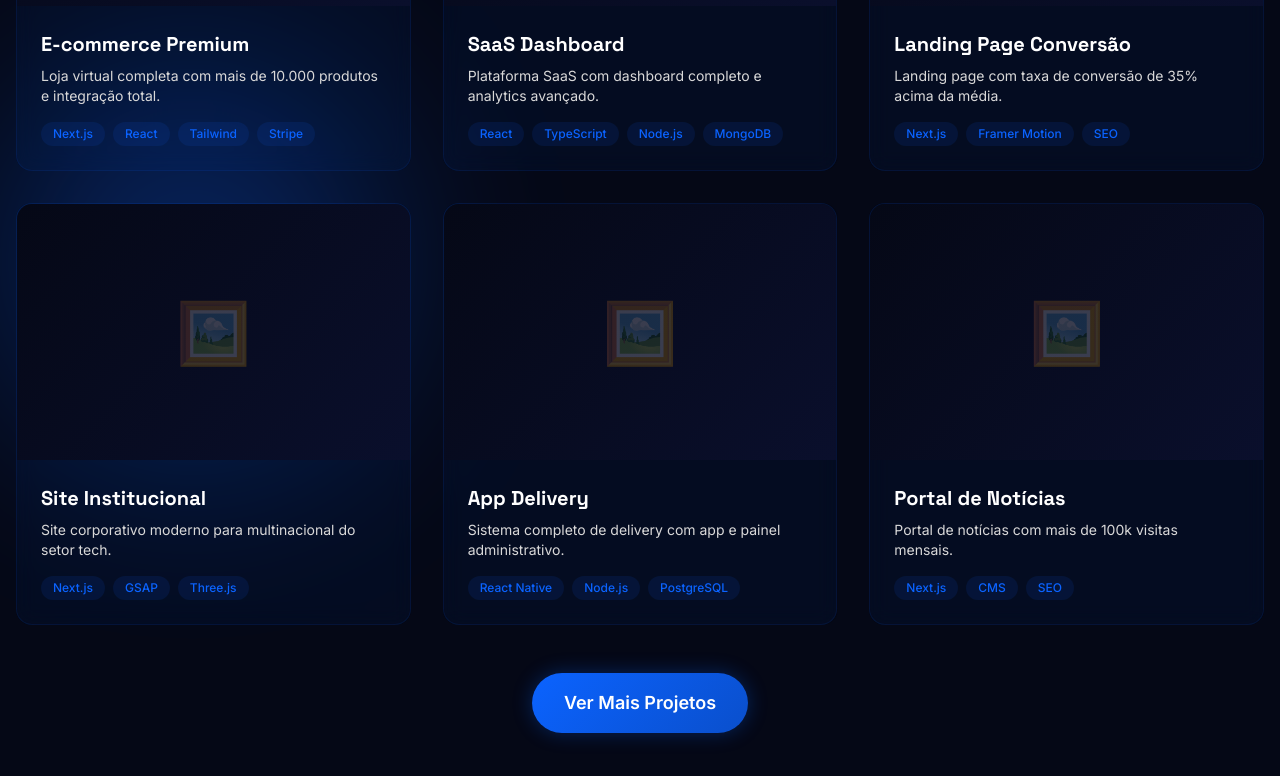
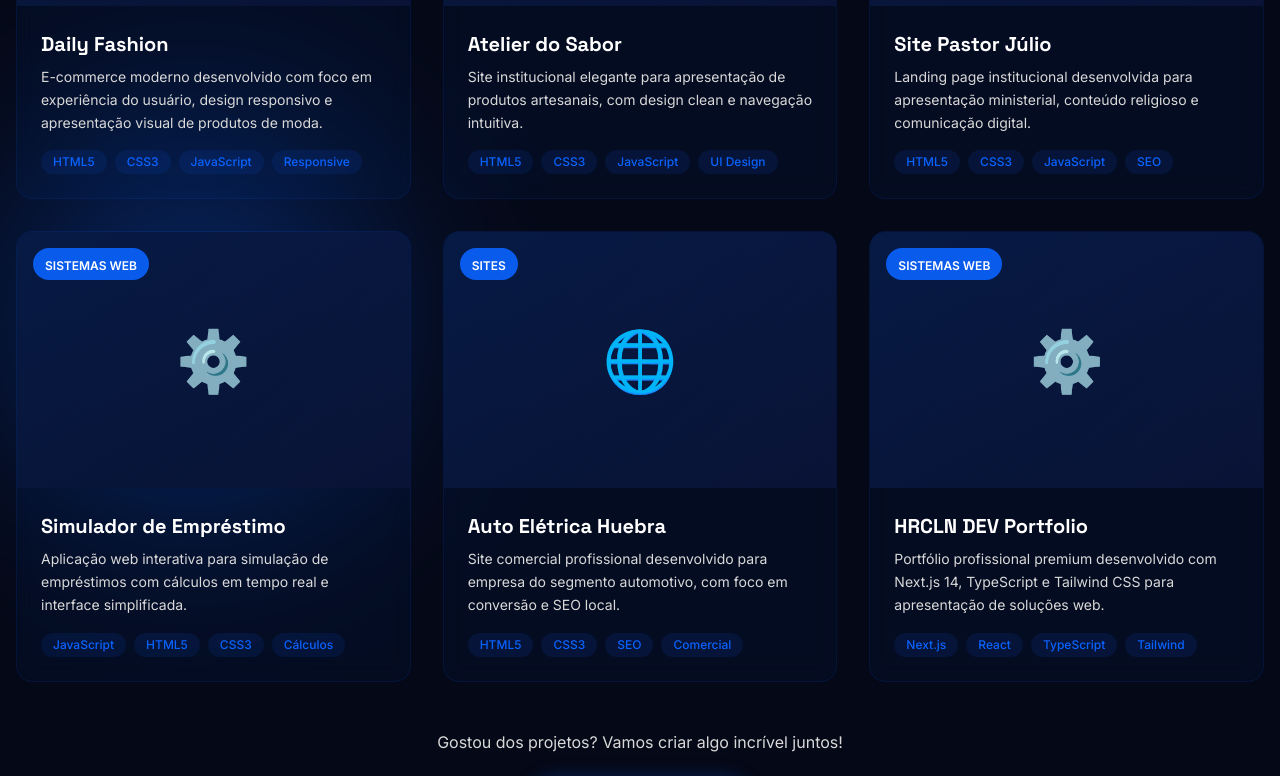
Before and after one commit to hrcln1974/SiteHRCLNDEV, a Next.js app: page / in a window 1280 px wide. Shown: the part 5680-6456 px from the top of the page. Built offline with nearby package versions, Linux system fonts and the light colour scheme; no server answers.

Commit message:
feat: atualiza portfolio com projetos reais HRCLN DEV

```diff
--- a/src/components/Portfolio.tsx
+++ b/src/components/Portfolio.tsx
@@ -3,6 +3,7 @@
 import { motion } from 'framer-motion'
 import { useInView } from 'react-intersection-observer'
 import { HiExternalLink } from 'react-icons/hi'
+import { FaGithub } from 'react-icons/fa'
 import { useState } from 'react'
 
 const Portfolio = () => {
@@ -16,57 +17,69 @@ const Portfolio = () => {
   const projects = [
     {
       id: 1,
-      title: 'E-commerce Premium',
+      title: 'Daily Fashion',
       category: 'ecommerce',
-      description: 'Loja virtual completa com mais de 10.000 produtos e integração total.',
-      image: '/projects/project1.jpg',
-      tags: ['Next.js', 'React', 'Tailwind', 'Stripe'],
-      link: '#',
+      description:
+        'E-commerce moderno desenvolvido com foco em experiência do usuário, design responsivo e apresentação visual de produtos de moda.',
+      image: '/projects/daily-fashion.png',
+      tags: ['HTML5', 'CSS3', 'JavaScript', 'Responsive'],
+      link: 'https://hercullanohrcln.github.io/site-daily-fashion/',
+      github: 'https://github.com/Hercullanohrcln/site-daily-fashion',
     },
     {
       id: 2,
-      title: 'SaaS Dashboard',
-      category: 'sistema',
-      description: 'Plataforma SaaS com dashboard completo e analytics avançado.',
-      image: '/projects/project2.jpg',
-      tags: ['React', 'TypeScript', 'Node.js', 'MongoDB'],
-      link: '#',
+      title: 'Atelier do Sabor',
+      category: 'site',
+      description:
+        'Site institucional elegante para apresentação de produtos artesanais, com design clean e navegação intuitiva.',
+      image: '/projects/atelier-do-sabor.png',
+      tags: ['HTML5', 'CSS3', 'JavaScript', 'UI Design'],
+      link: 'https://hercullanohrcln.github.io/atelier-do-sabor/',
+      github: 'https://github.com/Hercullanohrcln/atelier-do-sabor',
     },
     {
       id: 3,
-      title: 'Landing Page Conversão',
+      title: 'Site Pastor Júlio',
       category: 'landing',
-      description: 'Landing page com taxa de conversão de 35% acima da média.',
-      image: '/projects/project3.jpg',
-      tags: ['Next.js', 'Framer Motion', 'SEO'],
-      link: '#',
+      description:
+        'Landing page institucional desenvolvida para apresentação ministerial, conteúdo religioso e comunicação digital.',
+      image: '/projects/pastor-julio.png',
+      tags: ['HTML5', 'CSS3', 'JavaScript', 'SEO'],
+      link: 'https://hercullanohrcln.github.io/site-pastor-julio/',
+      github: 'https://github.com/Hercullanohrcln/site-pastor-julio',
     },
     {
       id: 4,
-      title: 'Site Institucional',
-      category: 'site',
-      description: 'Site corporativo moderno para multinacional do setor tech.',
-      image: '/projects/project4.jpg',
-      tags: ['Next.js', 'GSAP', 'Three.js'],
-      link: '#',
+      title: 'Simulador de Empréstimo',
+      category: 'sistema',
+      description:
+        'Aplicação web interativa para simulação de empréstimos com cálculos em tempo real e interface simplificada.',
+      image: '/projects/emprestimo.png',
+      tags: ['JavaScript', 'HTML5', 'CSS3', 'Cálculos'],
+      link: 'https://hercullanohrcln.github.io/emprestimo/',
+      github: 'https://github.com/Hercullanohrcln/emprestimo',
     },
     {
       id: 5,
-      title: 'App Delivery',
-      category: 'sistema',
-      description: 'Sistema completo de delivery com app e painel administrativo.',
-      image: '/projects/project5.jpg',
-      tags: ['React Native', 'Node.js', 'PostgreSQL'],
-      link: '#',
+      title: 'Auto Elétrica Huebra',
+      category: 'site',
+      description:
+        'Site comercial profissional desenvolvido para empresa do segmento automotivo, com foco em conversão e SEO local.',
+      image: '/projects/huebra.png',
+      tags: ['HTML5', 'CSS3', 'SEO', 'Comercial'],
+      link: 'https://autoeletricahuebra.com',
+      github: null, // Projeto cliente real - sem GitHub público
     },
     {
       id: 6,
-      title: 'Portal de Notícias',
-      category: 'site',
-      description: 'Portal de notícias com mais de 100k visitas mensais.',
-      image: '/projects/project6.jpg',
-      tags: ['Next.js', 'CMS', 'SEO'],
-      link: '#',
+      title: 'HRCLN DEV Portfolio',
+      category: 'sistema',
+      description:
+        'Portfólio profissional premium desenvolvido com Next.js 14, TypeScript e Tailwind CSS para apresentação de soluções web.',
+      image: '/projects/hrcln-dev.png',
+      tags: ['Next.js', 'React', 'TypeScript', 'Tailwind'],
+      link: 'https://hrclndev.vercel.app',
+      github: 'https://github.com/Hercullanohrcln',
     },
   ]
 
@@ -75,7 +88,7 @@ const Portfolio = () => {
     { id: 'ecommerce', name: 'E-commerce' },
     { id: 'site', name: 'Sites' },
     { id: 'landing', name: 'Landing Pages' },
-    { id: 'sistema', name: 'Sistemas' },
+    { id: 'sistema', name: 'Sistemas Web' },
   ]
 
   const filteredProjects =
@@ -101,11 +114,11 @@ const Portfolio = () => {
           </span>
           <h2 className="text-4xl md:text-5xl lg:text-6xl font-bold font-space mt-4 mb-6">
             Projetos{' '}
-            <span className="gradient-text">Realizados</span>
+            <span className="gradient-text">Desenvolvidos</span>
           </h2>
           <p className="text-gray text-lg md:text-xl max-w-3xl mx-auto font-inter">
-            Conheça alguns dos projetos que desenvolvemos com excelência e
-            dedicação para nossos clientes.
+            Conheça alguns projetos desenvolvidos pela HRCLN DEV, explorando
+            tecnologias modernas, design responsivo e soluções digitais.
           </p>
         </motion.div>
 
@@ -138,7 +151,7 @@ const Portfolio = () => {
           {filteredProjects.map((project, index) => (
             <motion.div
               key={project.id}
-              className="glass rounded-2xl overflow-hidden card-hover group cursor-pointer"
+              className="glass rounded-2xl overflow-hidden card-hover group"
               initial={{ opacity: 0, y: 50 }}
               animate={inView ? { opacity: 1, y: 0 } : {}}
               transition={{ duration: 0.5, delay: index * 0.1 }}
@@ -146,16 +159,51 @@ const Portfolio = () => {
             >
               {/* Project Image */}
               <div className="relative h-64 bg-gradient-dark overflow-hidden">
-                <div className="absolute inset-0 flex items-center justify-center">
-                  <div className="text-6xl text-primary/20">🖼️</div>
+                {/* Placeholder - será substituído por imagem real */}
+                <div className="absolute inset-0 flex items-center justify-center bg-gradient-to-br from-primary/20 to-primary/5">
+                  <div className="text-6xl">
+                    {project.category === 'ecommerce' && '🛍️'}
+                    {project.category === 'site' && '🌐'}
+                    {project.category === 'landing' && '📄'}
+                    {project.category === 'sistema' && '⚙️'}
+                  </div>
                 </div>
-                <div className="absolute inset-0 bg-gradient-to-t from-dark to-transparent opacity-0 group-hover:opacity-100 transition-opacity duration-300" />
-                <motion.div
-                  className="absolute top-4 right-4 w-12 h-12 bg-primary rounded-full flex items-center justify-center opacity-0 group-hover:opacity-100"
-                  whileHover={{ scale: 1.1, rotate: 45 }}
-                >
-                  <HiExternalLink className="text-white text-xl" />
-                </motion.div>
+
+                {/* Overlay on hover */}
+                <div className="absolute inset-0 bg-gradient-to-t from-dark via-dark/50 to-transparent opacity-0 group-hover:opacity-100 transition-opacity duration-300 flex items-center justify-center gap-4">
+                  <motion.a
+                    href={project.link}
+                    target="_blank"
+                    rel="noopener noreferrer"
+                    className="w-12 h-12 bg-primary rounded-full flex items-center justify-center"
+                    whileHover={{ scale: 1.1, rotate: 360 }}
+                    transition={{ duration: 0.3 }}
+                    aria-label="Ver projeto"
+                  >
+                    <HiExternalLink className="text-white text-xl" />
+                  </motion.a>
+
+                  {project.github && (
+                    <motion.a
+                      href={project.github}
+                      target="_blank"
+                      rel="noopener noreferrer"
+                      className="w-12 h-12 bg-white/10 backdrop-blur-sm rounded-full flex items-center justify-center"
+                      whileHover={{ scale: 1.1, rotate: 360 }}
+                      transition={{ duration: 0.3 }}
+                      aria-label="Ver código no GitHub"
+                    >
+                      <FaGithub className="text-white text-xl" />
+                    </motion.a>
+                  )}
+                </div>
+
+                {/* Category Badge */}
+                <div className="absolute top-4 left-4 px-3 py-1 bg-primary/90 backdrop-blur-sm rounded-full">
+                  <span className="text-white text-xs font-inter font-semibold uppercase">
+                    {categories.find(cat => cat.id === project.category)?.name}
+                  </span>
+                </div>
               </div>
 
               {/* Project Info */}
@@ -163,7 +211,7 @@ const Portfolio = () => {
                 <h3 className="text-xl font-bold font-space mb-2 text-white group-hover:text-primary transition-colors duration-300">
                   {project.title}
                 </h3>
-                <p className="text-gray font-inter text-sm mb-4">
+                <p className="text-gray font-inter text-sm mb-4 leading-relaxed">
                   {project.description}
                 </p>
 
@@ -190,13 +238,16 @@ const Portfolio = () => {
           animate={inView ? { opacity: 1, y: 0 } : {}}
           transition={{ duration: 0.5, delay: 0.5 }}
         >
+          <p className="text-gray font-inter mb-6">
+            Gostou dos projetos? Vamos criar algo incrível juntos!
+          </p>
           <motion.a
             href="#contact"
             className="inline-block px-8 py-4 bg-gradient-blue text-white rounded-full font-inter font-semibold text-lg btn-hover glow"
             whileHover={{ scale: 1.05 }}
             whileTap={{ scale: 0.95 }}
           >
-            Ver Mais Projetos
+            Iniciar Meu Projeto
           </motion.a>
         </motion.div>
       </div>
```
